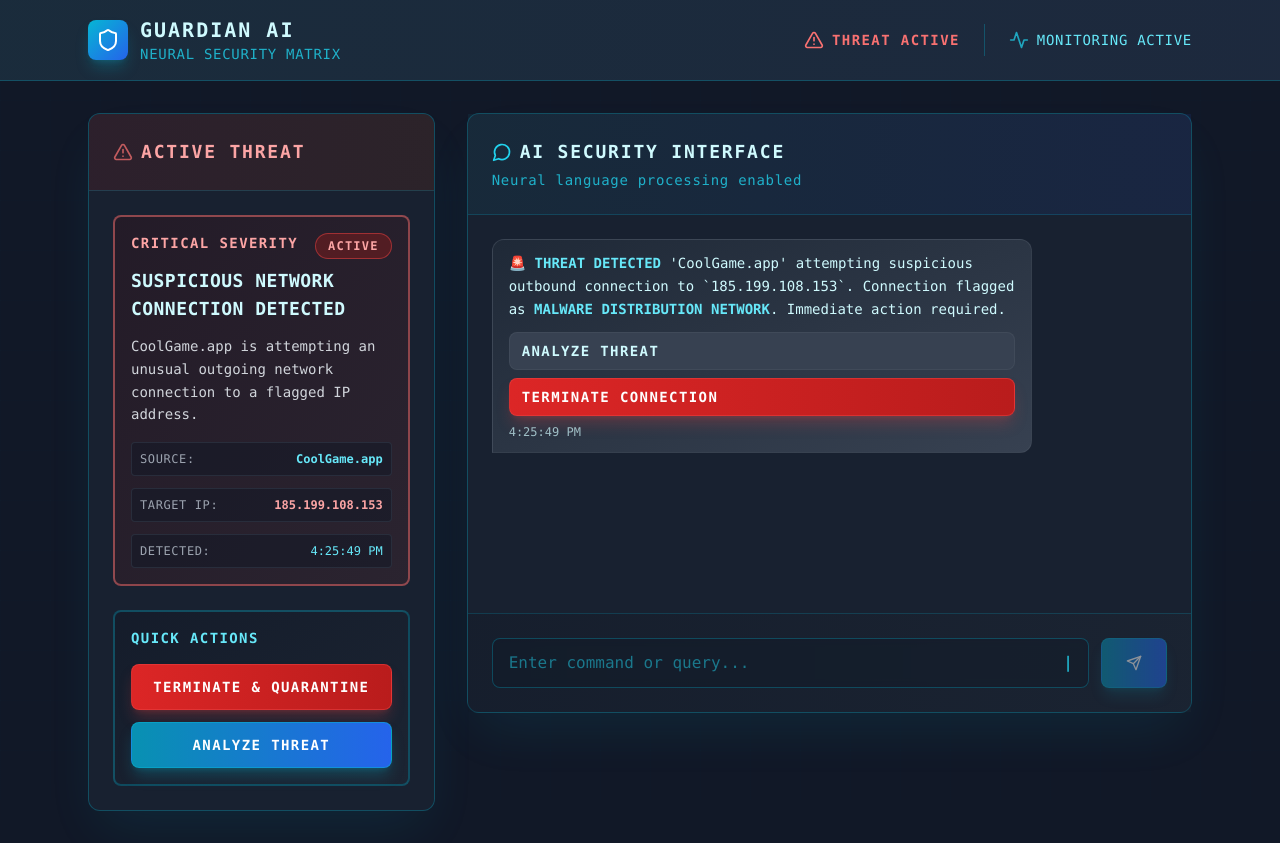
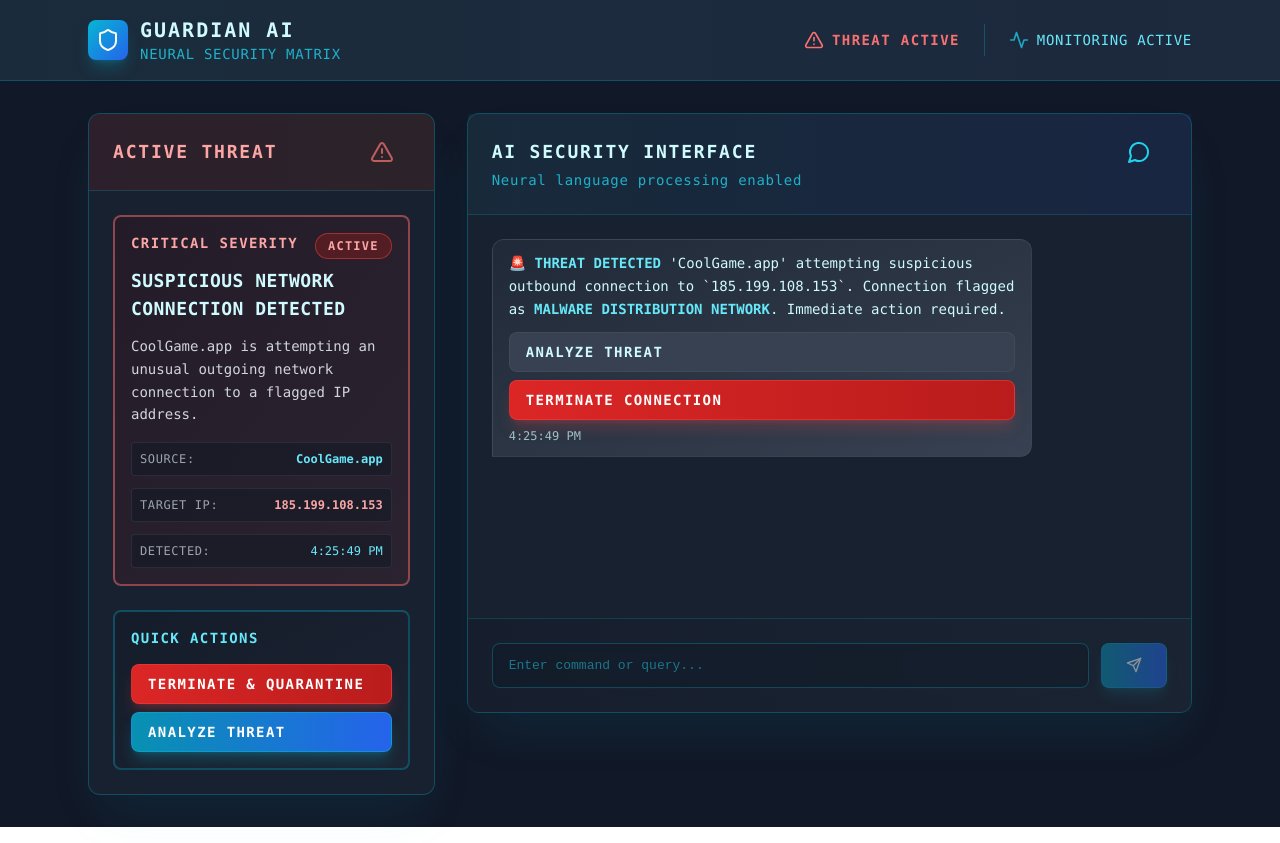
Before and after one commit to MarkOpalski/device-security-monitoring-app, a React (Vite) app: page / in a window 1280 px wide. Built offline with nearby package versions, Linux system fonts and the light colour scheme.

Commit message:
Implement Dynamic Text Input with Cursor Positioning and Button Standardization

```diff
--- a/src/App.tsx
+++ b/src/App.tsx
@@ -50,20 +50,27 @@ const INITIAL_MESSAGES: Message[] = [
   }
 ];
 
-// Blinking Cursor Component
-const BlinkingCursor = () => {
+// Dynamic Blinking Cursor Component
+const DynamicBlinkingCursor = ({ inputValue }: { inputValue: string }) => {
   const [visible, setVisible] = useState(true);
 
   useEffect(() => {
     const interval = setInterval(() => {
       setVisible(prev => !prev);
-    }, 800); // 0.8s blink rate
+    }, 1000); // 1s on/1s off
 
     return () => clearInterval(interval);
   }, []);
 
   return (
-    <span className={`text-cyan-400 transition-opacity duration-100 ${visible ? 'opacity-100' : 'opacity-0'}`}>
+    <span
+      className={`text-[#00FF00] transition-opacity duration-100 ${visible ? 'opacity-100' : 'opacity-0'}`}
+      style={{
+        position: 'absolute',
+        left: `${inputValue.length * 0.6}ch`,
+        pointerEvents: 'none'
+      }}
+    >
       |
     </span>
   );
@@ -77,6 +84,7 @@ function App() {
   const [actionInProgress, setActionInProgress] = useState<string | null>(null);
   const [systemStatus, setSystemStatus] = useState<'secure' | 'threat' | 'investigating'>('threat');
   const messagesEndRef = useRef<HTMLDivElement>(null);
+  const inputRef = useRef<HTMLInputElement>(null);
 
   const scrollToBottom = () => {
     messagesEndRef.current?.scrollIntoView({ behavior: 'smooth' });
@@ -262,10 +270,11 @@ function App() {
           {/* Alert Panel */}
           <div className="lg:col-span-1">
             <div className="bg-gray-800/60 backdrop-blur-sm rounded-xl border border-cyan-500/30 overflow-hidden shadow-2xl shadow-cyan-500/10">
+              {/* Header with icon repositioned to right */}
               <div className="p-6 border-b border-cyan-500/20 bg-gradient-to-r from-red-900/20 to-orange-900/20">
-                <h2 className="text-lg font-bold text-red-300 flex items-center space-x-2 tracking-widest">
-                  <AlertTriangle className="w-5 h-5 text-red-400 animate-pulse" />
+                <h2 className="text-lg font-bold text-red-300 flex items-center justify-between tracking-widest">
                   <span>ACTIVE THREAT</span>
+                  <AlertTriangle className="w-6 h-6 text-red-400 animate-pulse" style={{ marginRight: '16px' }} />
                 </h2>
               </div>
 
@@ -304,26 +313,28 @@ function App() {
                   </div>
                 </div>
 
-                {/* Quick Actions - Matching Active Threat section styling */}
+                {/* Quick Actions - Standardized buttons */}
                 <div className="p-4 rounded-lg border-2 border-cyan-500/30 bg-gradient-to-br from-gray-900/50 to-gray-800/50">
                   <div className="flex justify-between items-start mb-4">
                     <h4 className="font-bold text-sm uppercase tracking-widest text-cyan-300">QUICK ACTIONS</h4>
                   </div>
 
                   {currentAlert.status === 'active' ? (
-                    <div className="space-y-3">
+                    <div className="space-y-2">
                       <button
                         onClick={() => handleActionClick('block')}
-                        className="w-full bg-gradient-to-r from-red-600 to-red-700 hover:from-red-500 hover:to-red-600 text-white px-4 py-3 rounded-lg text-sm font-bold tracking-widest transition-all duration-200 border border-red-500/50 shadow-lg shadow-red-500/25"
+                        className="w-full bg-gradient-to-r from-red-600 to-red-700 hover:from-red-500 hover:to-red-600 text-white rounded-lg text-sm font-bold tracking-widest transition-all duration-200 border border-red-500/50 shadow-lg shadow-red-500/25"
+                        style={{ height: '40px', paddingLeft: '12px', textAlign: 'left' }}
                         disabled={actionInProgress !== null}
                       >
-                        TERMINATE & QUARANTINE
+                        <span style={{ marginLeft: '4px' }}>TERMINATE & QUARANTINE</span>
                       </button>
                       <button
                         onClick={() => handleActionClick('investigate')}
-                        className="w-full bg-gradient-to-r from-cyan-600 to-blue-600 hover:from-cyan-500 hover:to-blue-500 text-white px-4 py-3 rounded-lg text-sm font-bold tracking-widest transition-all duration-200 border border-cyan-500/50 shadow-lg shadow-cyan-500/25"
+                        className="w-full bg-gradient-to-r from-cyan-600 to-blue-600 hover:from-cyan-500 hover:to-blue-500 text-white rounded-lg text-sm font-bold tracking-widest transition-all duration-200 border border-cyan-500/50 shadow-lg shadow-cyan-500/25"
+                        style={{ height: '40px', paddingLeft: '12px', textAlign: 'left' }}
                       >
-                        ANALYZE THREAT
+                        <span style={{ marginLeft: '4px' }}>ANALYZE THREAT</span>
                       </button>
                     </div>
                   ) : (
@@ -340,10 +351,11 @@ function App() {
           {/* Chat Interface */}
           <div className="lg:col-span-2">
             <div className="bg-gray-800/60 backdrop-blur-sm rounded-xl border border-cyan-500/30 flex flex-col h-[600px] shadow-2xl shadow-cyan-500/10">
+              {/* Header with icon repositioned to right */}
               <div className="p-6 border-b border-cyan-500/20 bg-gradient-to-r from-cyan-900/20 to-blue-900/20">
-                <h2 className="text-lg font-bold text-cyan-100 flex items-center space-x-2 tracking-widest">
-                  <MessageCircle className="w-5 h-5 text-cyan-400" />
+                <h2 className="text-lg font-bold text-cyan-100 flex items-center justify-between tracking-widest">
                   <span>AI SECURITY INTERFACE</span>
+                  <MessageCircle className="w-6 h-6 text-cyan-400" style={{ marginRight: '16px' }} />
                 </h2>
                 <p className="text-sm text-cyan-400/80 mt-1 tracking-wider">Neural language processing enabled</p>
               </div>
@@ -368,13 +380,14 @@ function App() {
                             <button
                               key={action.id}
                               onClick={() => handleActionClick(action.id)}
-                              className={`w-full text-left px-3 py-2 rounded-lg text-sm font-bold tracking-widest transition-all duration-200 ${
+                              className={`w-full text-left rounded-lg text-sm font-bold tracking-widest transition-all duration-200 ${
                                 action.type === 'primary' ? 'bg-gradient-to-r from-cyan-600 to-blue-600 hover:from-cyan-500 hover:to-blue-500 text-white border border-cyan-500/50 shadow-lg shadow-cyan-500/25' :
                                 action.type === 'danger' ? 'bg-gradient-to-r from-red-600 to-red-700 hover:from-red-500 hover:to-red-600 text-white border border-red-500/50 shadow-lg shadow-red-500/25' :
                                 'bg-gray-700 hover:bg-gray-600 text-cyan-100 border border-gray-600/50'
                               }`}
+                              style={{ height: '40px', paddingLeft: '12px' }}
                             >
-                              {action.label}
+                              <span style={{ marginLeft: '4px' }}>{action.label}</span>
                             </button>
                           ))}
                         </div>
@@ -419,22 +432,32 @@ function App() {
                 </div>
               )}
 
-              {/* Input with Blinking Cursor */}
+              {/* Dynamic Input with Cursor Positioning */}
               <div className="p-6 border-t border-cyan-500/20 bg-gradient-to-r from-gray-900/30 to-gray-800/30">
                 <div className="flex space-x-3">
                   <div className="flex-1 relative">
                     <input
+                      ref={inputRef}
                       type="text"
                       value={inputValue}
                       onChange={(e) => setInputValue(e.target.value)}
                       onKeyPress={(e) => e.key === 'Enter' && handleSendMessage(inputValue)}
                       placeholder="Enter command or query..."
-                      className="w-full px-4 py-3 bg-gray-900/50 border border-cyan-500/30 rounded-lg focus:ring-2 focus:ring-cyan-400 focus:border-cyan-400 outline-none text-cyan-100 placeholder-cyan-400/50 backdrop-blur-sm pr-4"
+                      className="w-full px-4 py-3 bg-gray-900/50 border border-cyan-500/30 rounded-lg focus:ring-2 focus:ring-cyan-400 focus:border-cyan-400 outline-none text-cyan-100 placeholder-cyan-400/50 backdrop-blur-sm"
                       disabled={isTyping || actionInProgress !== null}
+                      style={{
+                        fontFamily: 'monospace',
+                        caretColor: 'transparent' // Hide default cursor
+                      }}
                     />
-                    {/* Blinking cursor positioned at the end of input */}
-                    <div className="absolute right-4 top-1/2 transform -translate-y-1/2 pointer-events-none">
-                      <BlinkingCursor />
+                    {/* Dynamic cursor positioned after last character */}
+                    <div
+                      className="absolute top-1/2 transform -translate-y-1/2 pointer-events-none"
+                      style={{
+                        left: `${16 + (inputValue.length * 9.6)}px` // 16px padding + character width
+                      }}
+                    >
+                      <DynamicBlinkingCursor inputValue={inputValue} />
                     </div>
                   </div>
                   <button
```
